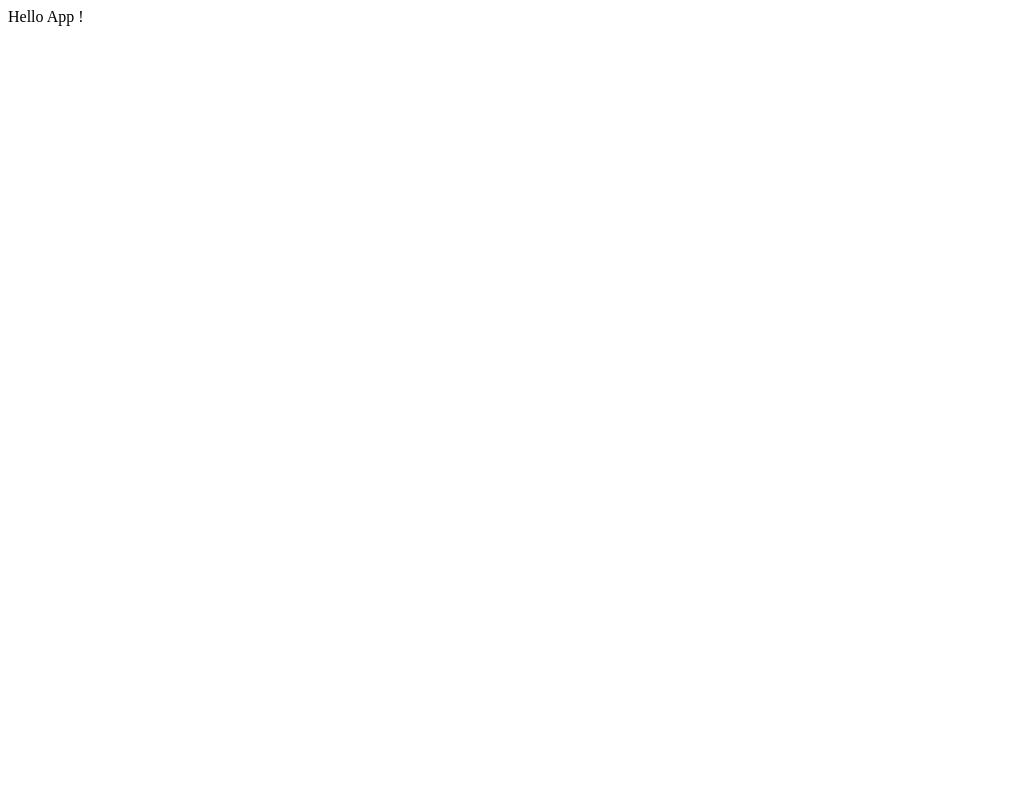
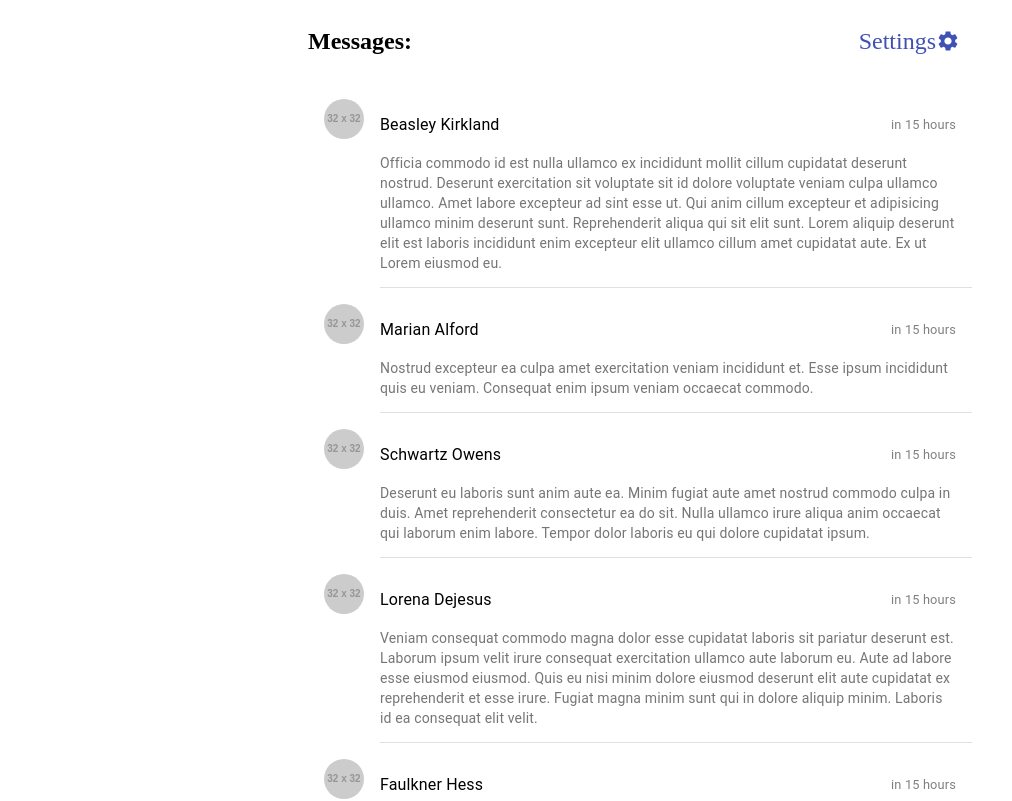
Before and after one commit to melhirech/neolynk-demo, a React (Create React App) app: page / in a window 1280 px wide. Shown: the top 801 px of the page, without its empty margins (0-1012 px from the left). Built offline with nearby package versions, Linux system fonts and the light colour scheme.

Commit message:
add Preferences and Messages components

```diff
--- a/src/App.jsx
+++ b/src/App.jsx
@@ -1,9 +1,11 @@
 import React from 'react';
+
+import MessagesScreen from 'screens/Messages';
 
 function App() {
   return (
-    <div className="App">
-      Hello App !
+    <div>
+      <MessagesScreen />
     </div>
   );
 }
--- /dev/null
+++ b/src/components/Preferences/Preferences.jsx
@@ -0,0 +1,55 @@
+import React from 'react';
+import {
+  DialogTitle, InputLabel,
+  Select, Button,
+  Dialog, DialogActions,
+  DialogContent, MenuItem, Slide,
+} from '@material-ui/core';
+import { bool, func } from 'prop-types';
+import styled from 'styled-components';
+
+const Visibility = styled.div`
+    width: 100%;
+    display: flex;
+    flex-direction: row;
+    align-items: center;
+    justify-content: space-evenly;
+`;
+
+const Transition = React.forwardRef((props, ref) => <Slide direction="up" ref={ref} {...props} />);
+
+const Preferences = ({ open, handleClose }) => (
+  <div>
+    <Dialog
+      open={open}
+      TransitionComponent={Transition}
+      onClose={handleClose}
+      keepMounted
+      fullWidth
+    >
+      <DialogTitle>Preferences</DialogTitle>
+      <DialogContent>
+        <Visibility>
+          <InputLabel id="label">Visibility</InputLabel>
+          <Select labelId="label" id="select" value="20">
+            <MenuItem value="all">All</MenuItem>
+            <MenuItem value="public">Public</MenuItem>
+            <MenuItem value="private">Private</MenuItem>
+          </Select>
+        </Visibility>
+      </DialogContent>
+      <DialogActions>
+        <Button onClick={handleClose} color="primary">
+          Close
+        </Button>
+      </DialogActions>
+    </Dialog>
+  </div>
+);
+
+Preferences.propTypes = {
+  open: bool.isRequired,
+  handleClose: func.isRequired,
+};
+
+export default Preferences;
--- /dev/null
+++ b/src/components/Preferences/index.js
@@ -0,0 +1 @@
+export { default } from './Preferences';
--- /dev/null
+++ b/src/screens/Messages/Messages.jsx
@@ -0,0 +1,35 @@
+import React from 'react';
+import Lobby from 'components/Lobby';
+import MessageInput from 'components/MessageInput';
+import styled from 'styled-components';
+
+import data from 'mocks/data.json';
+
+const Wrapper = styled.div`
+    width: 100%;
+    display: flex;
+    flex-direction: row;
+    align-items: center;
+    justify-content: center;
+`;
+
+const InnerWrapper = styled.div`
+    width: 664px;
+    // height: 100vh;
+    // overflow-y: hidden;
+    display: flex;
+    flex-direction: column;
+    align-items: center;
+    justify-content: flex-start;
+`;
+
+const Messages = () => (
+  <Wrapper>
+    <InnerWrapper>
+      <Lobby messages={data} />
+      <MessageInput />
+    </InnerWrapper>
+  </Wrapper>
+);
+
+export default Messages;
--- /dev/null
+++ b/src/screens/Messages/index.js
@@ -0,0 +1 @@
+export { default } from './Messages';
```
Also changed, not shown: 2 other files (tests, documents, lock files or other folders).
